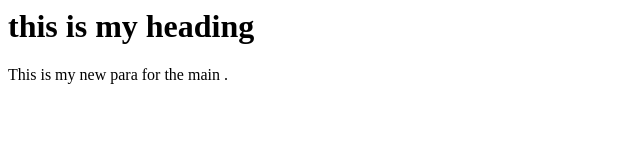
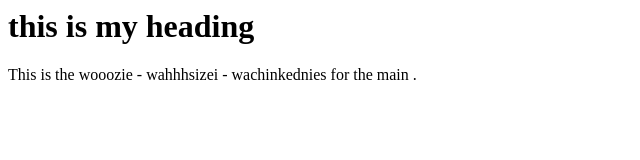
Before and after one commit to REDsake/Learning_git, a plain HTML site: page index.html in a window 1280 px wide. Shown: the whole page, without its empty margins (0-640 px from the left). Drawn offline with Linux system fonts and the light colour scheme.

Commit message:
modified the para in hope of getting a conflict

```diff
--- a/index.html
+++ b/index.html
@@ -6,7 +6,7 @@
     </head>
     <body>
         <h1> this is my heading</h1>
-        <p>This is my new para for the main .</p>
+        <p>This is the wooozie - wahhhsizei - wachinkednies  for the main .</p>
 
     </body>
 </html>
```
